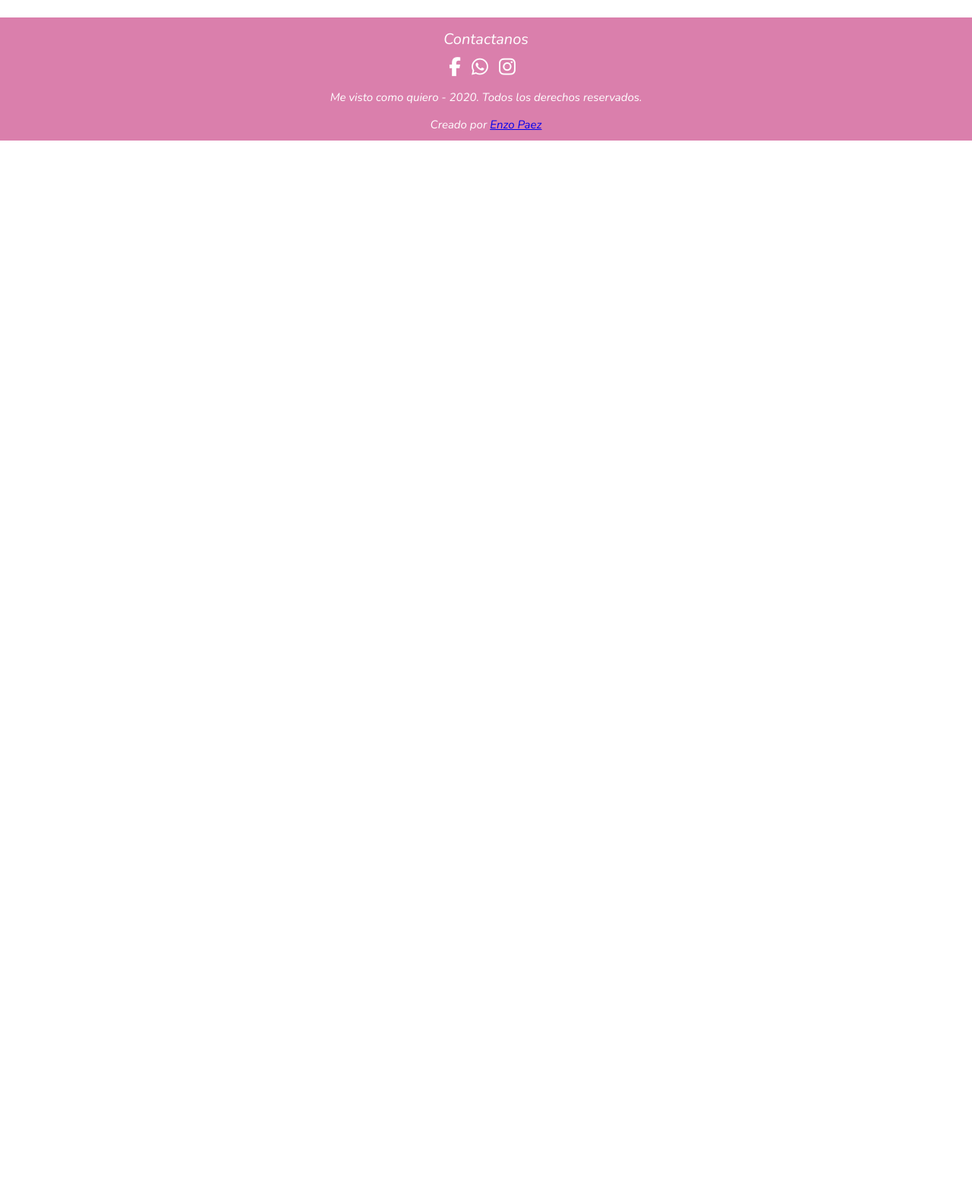
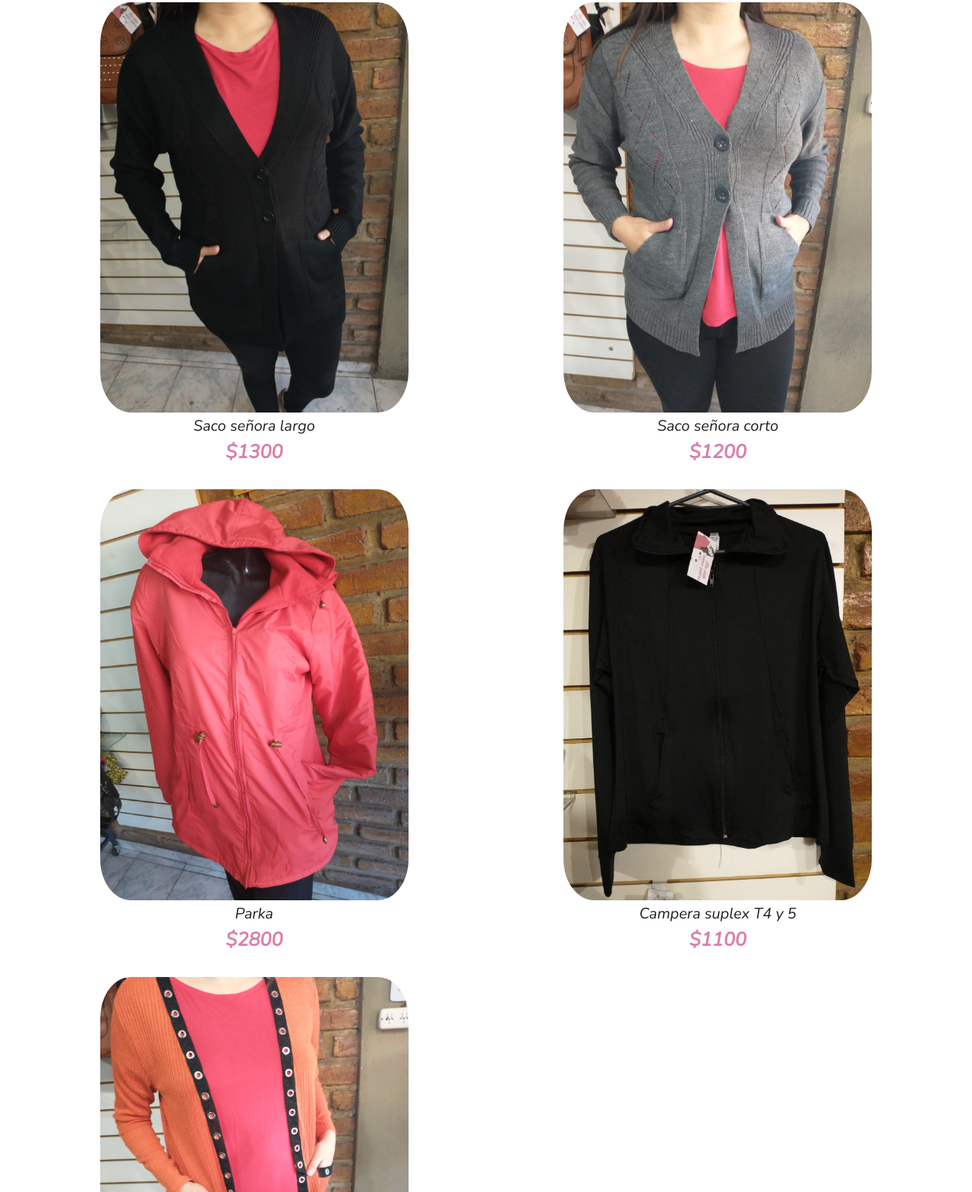
Before and after one commit to enzopaez/mevistocomoquiero, a plain HTML site: page camperas.html in a window 1280 px wide. Shown: the part 1650-3219 px from the top of the page at 76% size. Before the commit the page ends 1835 px from the top, so only its background shows below. Drawn offline with nearby package versions, Linux system fonts and the light colour scheme.

Commit message:
Agregué Camperas

```diff
--- a/camperas.html
+++ b/camperas.html
@@ -103,6 +103,58 @@
                 </div>
             </div>
 
+            <div class="articulo ">
+                <div class="foto ">
+                    <a href="fotos/camperas/saco largo.jpg " data-lightbox="fotos "><img src="fotos/camperas/saco largo.jpg " alt=" "></a>
+                </div>
+                <div class="contenido ">
+                    <p class="nombre ">Saco señora largo </p>
+                    <p class="precio ">$1300</p>
+                </div>
+            </div>
+
+            <div class="articulo ">
+                <div class="foto ">
+                    <a href="fotos/camperas/saco corto.jpg " data-lightbox="fotos "><img src="fotos/camperas/saco corto.jpg " alt=" "></a>
+                </div>
+                <div class="contenido ">
+                    <p class="nombre ">Saco señora corto </p>
+                    <p class="precio ">$1200</p>
+                </div>
+            </div>
+
+            <div class="articulo ">
+                <div class="foto ">
+                    <a href="fotos/camperas/parkas.jpg " data-lightbox="fotos "><img src="fotos/camperas/parkas.jpg " alt=" "></a>
+                </div>
+                <div class="contenido ">
+                    <p class="nombre ">Parka </p>
+                    <p class="precio ">$2800</p>
+                </div>
+            </div>
+
+            <div class="articulo ">
+                <div class="foto ">
+                    <a href="fotos/camperas/campera suplex.jpg " data-lightbox="fotos "><img src="fotos/camperas/campera suplex.jpg " alt=" "></a>
+                </div>
+                <div class="contenido ">
+                    <p class="nombre ">Campera suplex T4 y 5 </p>
+                    <p class="precio ">$1100</p>
+                </div>
+            </div>
+
+            <div class="articulo ">
+                <div class="foto ">
+                    <a href="fotos/camperas/saco largo naranja.jpg " data-lightbox="fotos "><img src="fotos/camperas/saco largo naranja.jpg " alt=" "></a>
+                </div>
+                <div class="contenido ">
+                    <p class="nombre ">Saquito largo </p>
+                    <p class="precio ">$1400</p>
+                </div>
+            </div>
+
+
+
         </div>
     </section>
 
```
